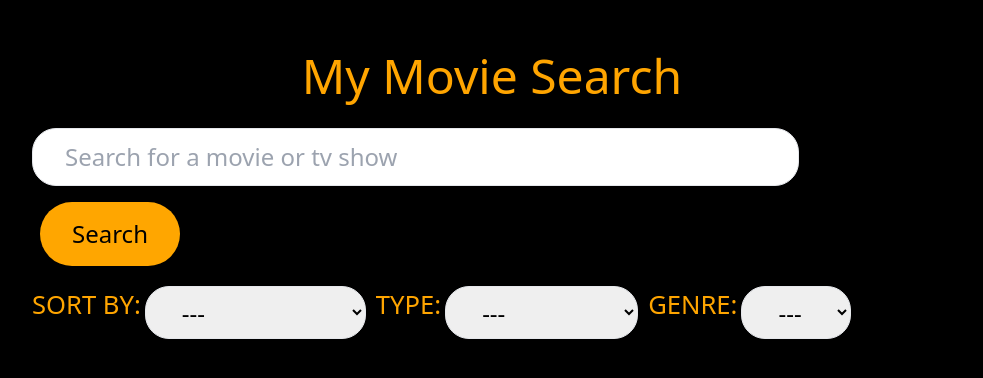
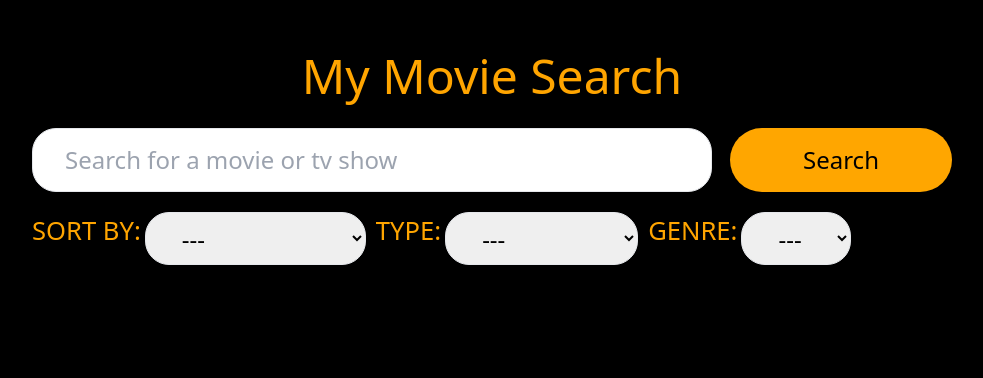
Before and after one commit to KimLitjens/moviesearchscrim, a React (Create React App) app: page / in a window 1280 px wide. Shown: the top 378 px of the page, without its empty margins (148-1131 px from the left). Built offline with nearby package versions, Linux system fonts and the light colour scheme.

Commit message:
made searchbar and title better responsive

```diff
--- a/src/components/cards.js
+++ b/src/components/cards.js
@@ -1,5 +1,5 @@
 import React from 'react'
 
 export default function Cards({ children, ...restProps }) {
-    return <div {...restProps} className="grid grid-flow-rows md:grid-cols-3 grid-rows-3 gap-4 mt-16">{children}</div>
+    return <div {...restProps} className="grid grid-flow-rows sm:grid-cols-2 lg:grid-cols-3 gap-4 mt-16">{children}</div>
 }
--- a/src/components/movieCard.js
+++ b/src/components/movieCard.js
@@ -6,7 +6,7 @@ export default function MovieCard({ children, ...restProps }) {
 }
 
 MovieCard.Title = function Title({ children, ...restProps }) {
-    return <h3 {...restProps} className="my-4 text-5xl text-white text-center">{children}</h3>
+    return <h1 {...restProps} className="my-4 -mx-14 text-white text-center">{children}</h1>
 }
 
 MovieCard.Image = function Image({ children, ...restProps }) {
--- a/src/components/search.js
+++ b/src/components/search.js
@@ -5,7 +5,7 @@ export default function Search({ children, ...restProps }) {
 }
 
 Search.Form = function Search({ children, ...restProps }) {
-    return <form {...restProps} className="mb-5">{children}</form>
+    return <form {...restProps} className="mb-5 sm:grid grid-cols-4">{children}</form>
 }
 
 Search.Button = function Search({ children, ...restProps }) {
@@ -14,5 +14,5 @@ Search.Button = function Search({ children, ...restProps }) {
 }
 
 Search.Input = function Input({ children, ...restProps }) {
-    return <input {...restProps} className="text-2xl leading-10 border rounded-3xl mb-4 px-8 py-2 mr-2.5 w-5/6">{children}</input>
+    return <input {...restProps} className="text-2xl leading-10 mb-4 border rounded-3xl px-8 py-2 mr-2.5 sm:col-span-3 sm:mb-0">{children}</input>
 }
```
